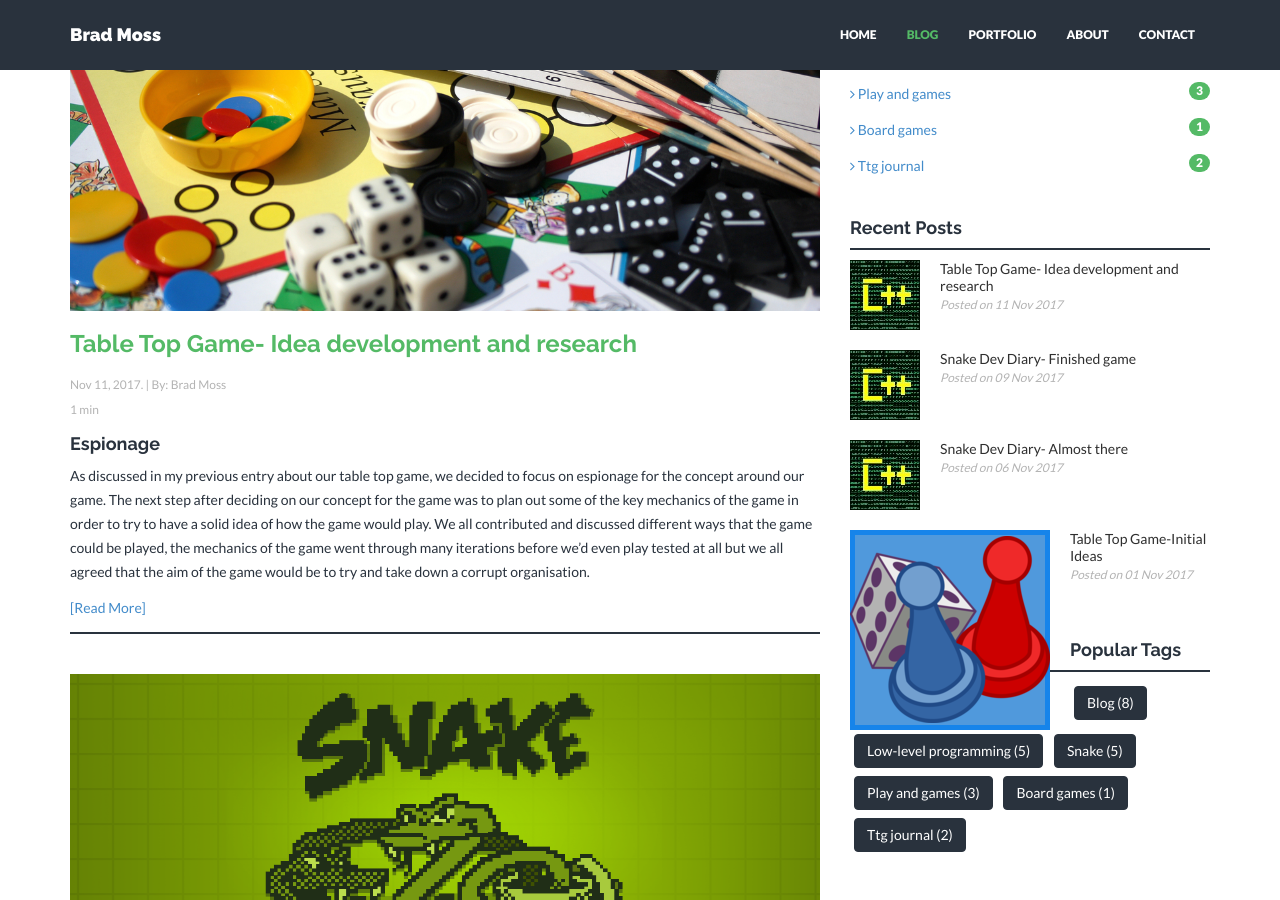
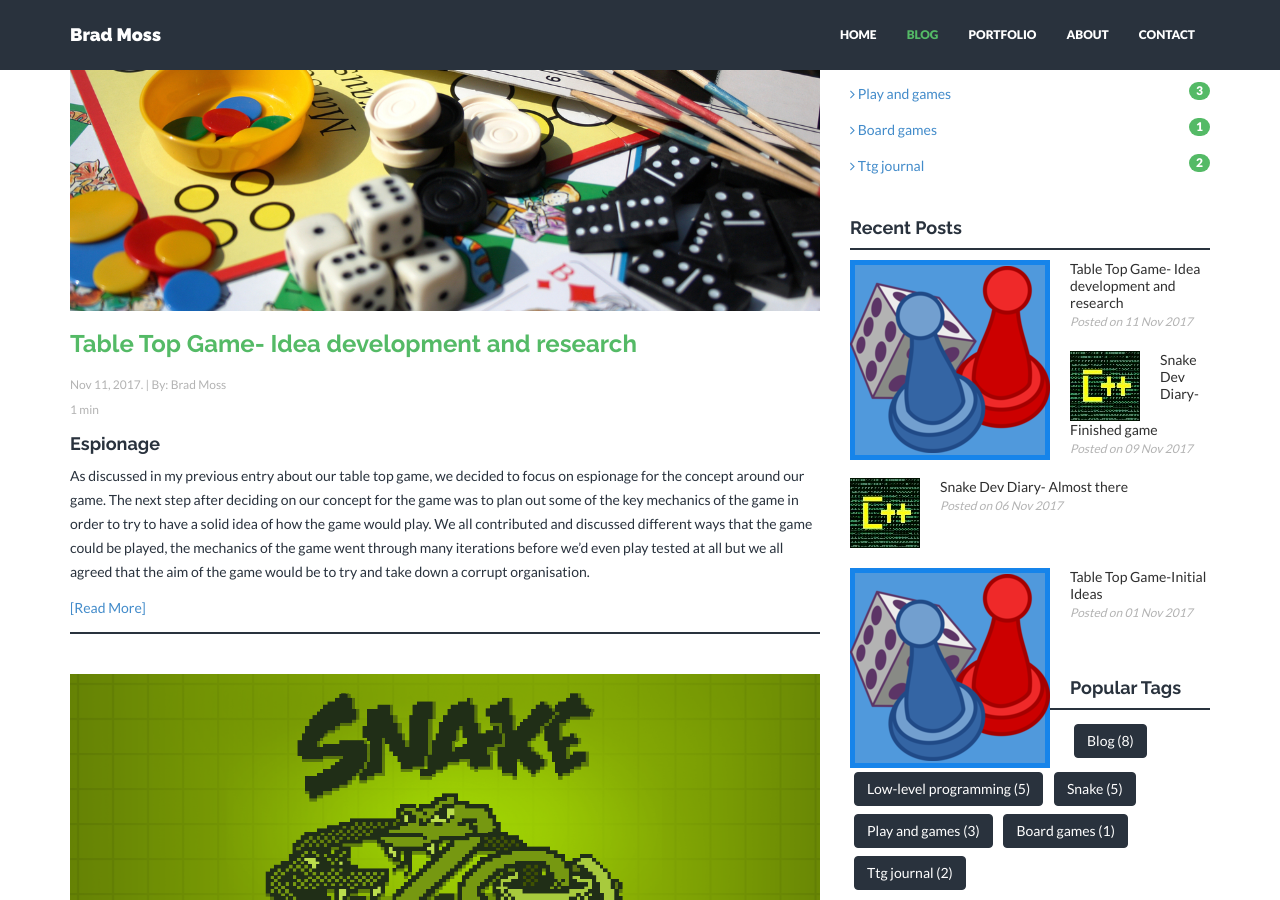
Before and after one commit to bmoss656/bmoss656.github.io, a Jekyll site: the page built from blog.html, in a window 1280 px wide and 900 px high, scrolled down 432 px. Built offline with Jekyll 4.4.1, drawn with Linux system fonts in a browser that asks for light colours; nearby versions of some CDN libraries.

Commit message:
Update 2017-11-11-TTG-R&D.markdown

```diff
--- a/_posts/2017-11-11-TTG-R&D.markdown
+++ b/_posts/2017-11-11-TTG-R&D.markdown
@@ -9,7 +9,7 @@ categories:
   - TTG Journal
 
 img: BoardGame.jpg
-thumb: c_thumb.jpg
+thumb: BoardGameTN.png
 published: true
 ---
 
```
